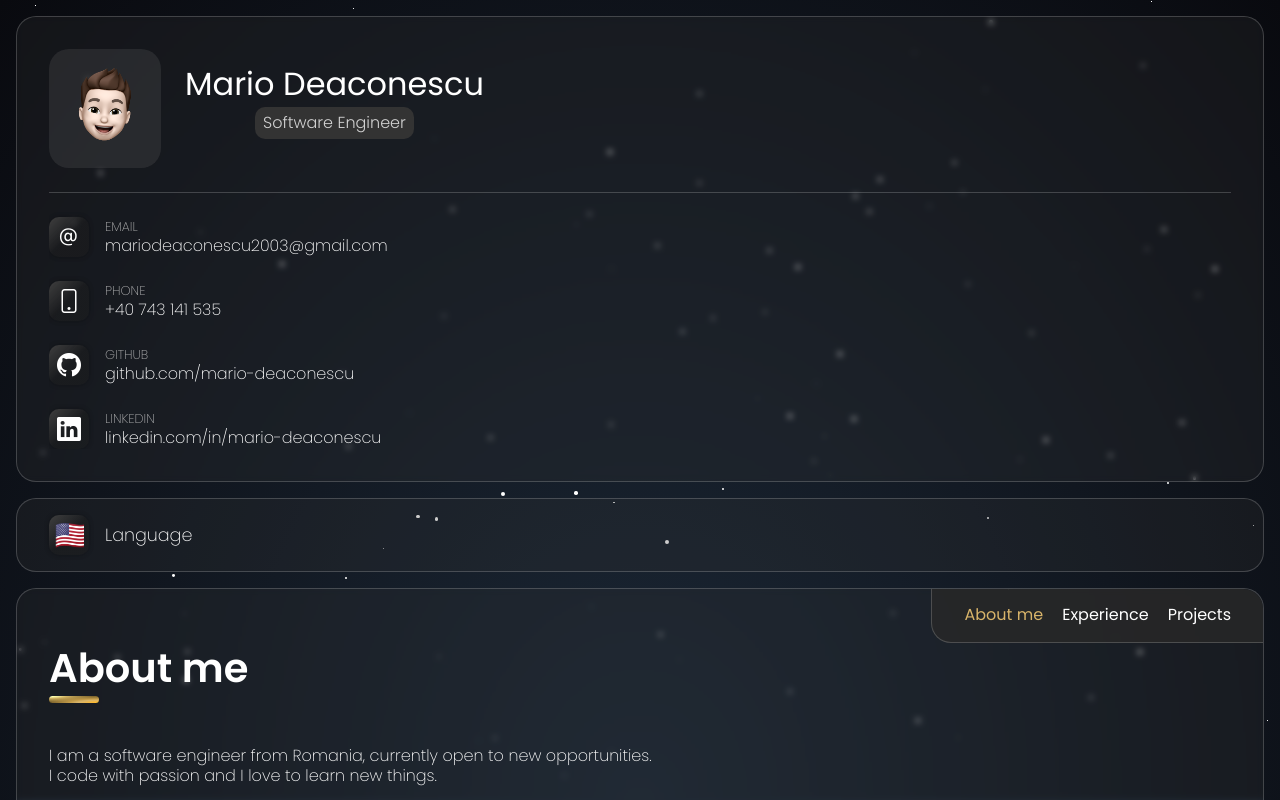
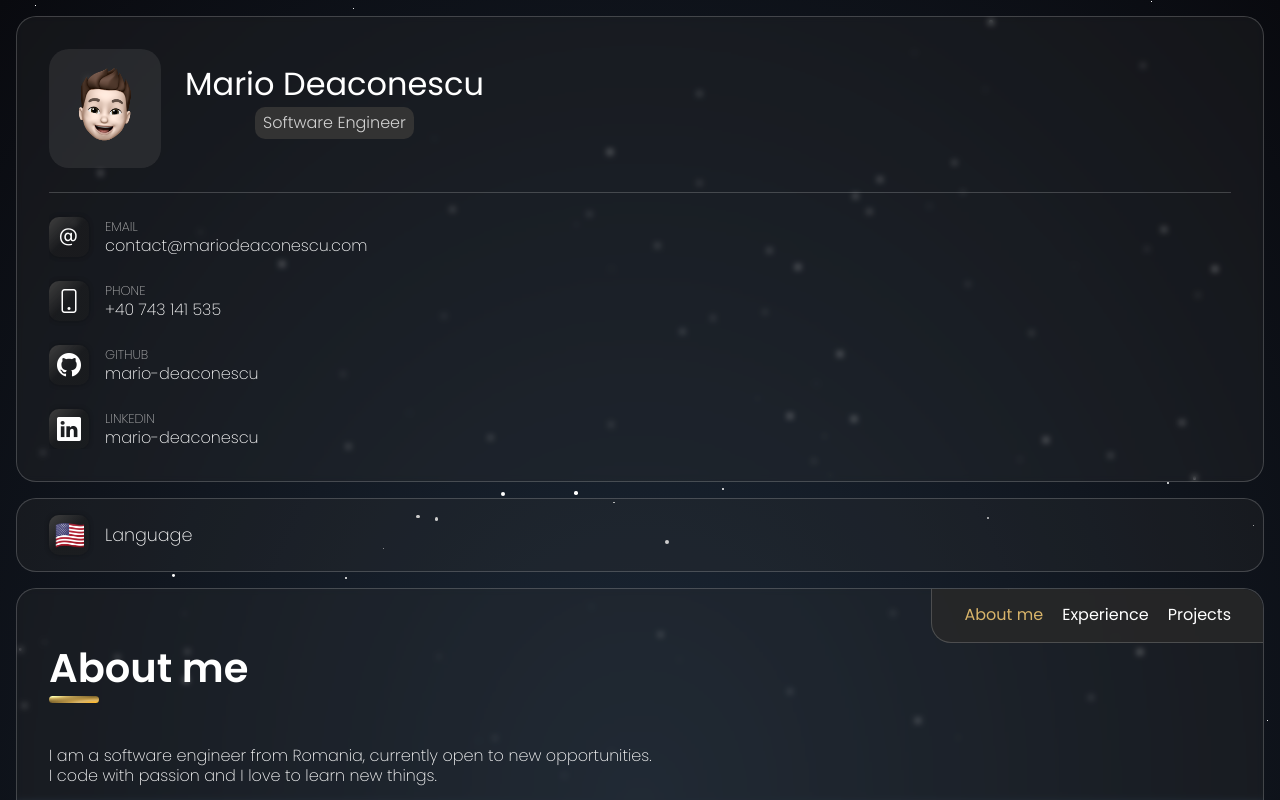
Before and after one commit to mario-deaconescu/portfolio, an Angular app: page /about in a window 1280 px wide. Shown: the top 800 px of the page. Built offline with nearby package versions, Linux system fonts and the light colour scheme.

Commit message:
Modified contact panel.
Changed email address and shortened other fields

```diff
--- a/src/app/contact/contact.component.html
+++ b/src/app/contact/contact.component.html
@@ -12,19 +12,19 @@
   <div id="extended-info" [@openClose]="isExtended ? 'open' : 'closed'">
     <mat-divider></mat-divider>
     <div id="contact-list">
-      <a href="mailto:mariodeaconescu2003@gmail.com">
-        <contact-field label="Email" value="mariodeaconescu2003@gmail.com" icon="at"></contact-field>
+      <a [href]="'mailto:' + info.email">
+        <contact-field label="Email" [value]="info.email" icon="at"></contact-field>
       </a>
-      <a href="tel:40743141535">
-        <contact-field [label]="('phone' | translate | async) ?? ''" value="+40 743 141 535" icon="phone"></contact-field>
+      <a [href]="'tel:' + info.phone">
+        <contact-field [label]="('phone' | translate | async) ?? ''" [value]="info.phoneFormatted" icon="phone"></contact-field>
       </a>
-      <a href="https://github.com/mario-deaconescu" target="_blank">
-        <contact-field label="GitHub" value="github.com/mario-deaconescu" icon="github"
-                       link="https://github.com/mario-deaconescu"></contact-field>
+      <a [href]="info.githubUrl" target="_blank">
+        <contact-field label="GitHub" [value]="info.github" icon="github"
+                       [link]="info.githubUrl"></contact-field>
       </a>
-      <a href="https://www.linkedin.com/in/mario-deaconescu/" target="_blank">
-        <contact-field label="LinkedIn" value="linkedin.com/in/mario-deaconescu" icon="linkedin"
-                       link="https://www.linkedin.com/in/mario-deaconescu/"></contact-field>
+      <a [href]="info.linkedinUrl" target="_blank">
+        <contact-field label="LinkedIn" [value]="info.linkedin" icon="linkedin"
+                       [link]="info.linkedinUrl"></contact-field>
       </a>
     </div>
   </div>
--- a/src/app/contact/contact.component.ts
+++ b/src/app/contact/contact.component.ts
@@ -23,6 +23,25 @@ import {animate, state, style, transition, trigger} from "@angular/animations";
 export class ContactComponent {
 
   private extended: boolean = false;
+  protected readonly info = new class {
+    readonly email: string = 'contact@mariodeaconescu.com';
+    readonly phone: string = '40743141535';
+    readonly github: string = 'mario-deaconescu';
+    readonly linkedin: string = 'mario-deaconescu';
+    get phoneFormatted(): string {
+      const regex = /[0-9]{1,3}/g;
+      const groups = this.phone.split('').reverse().join('').match(regex)?.reverse().map(
+        group => group.split('').reverse().join('')
+      );
+      return groups ? '+' + groups.join(' ') : '';
+    }
+    get githubUrl(): string {
+      return `https://github.com/${this.github}`;
+    }
+    get linkedinUrl(): string {
+      return `https://www.linkedin.com/in/${this.linkedin}`;
+    }
+  };
 
   constructor(protected screenSize: ScreenSize) { }
 
```
